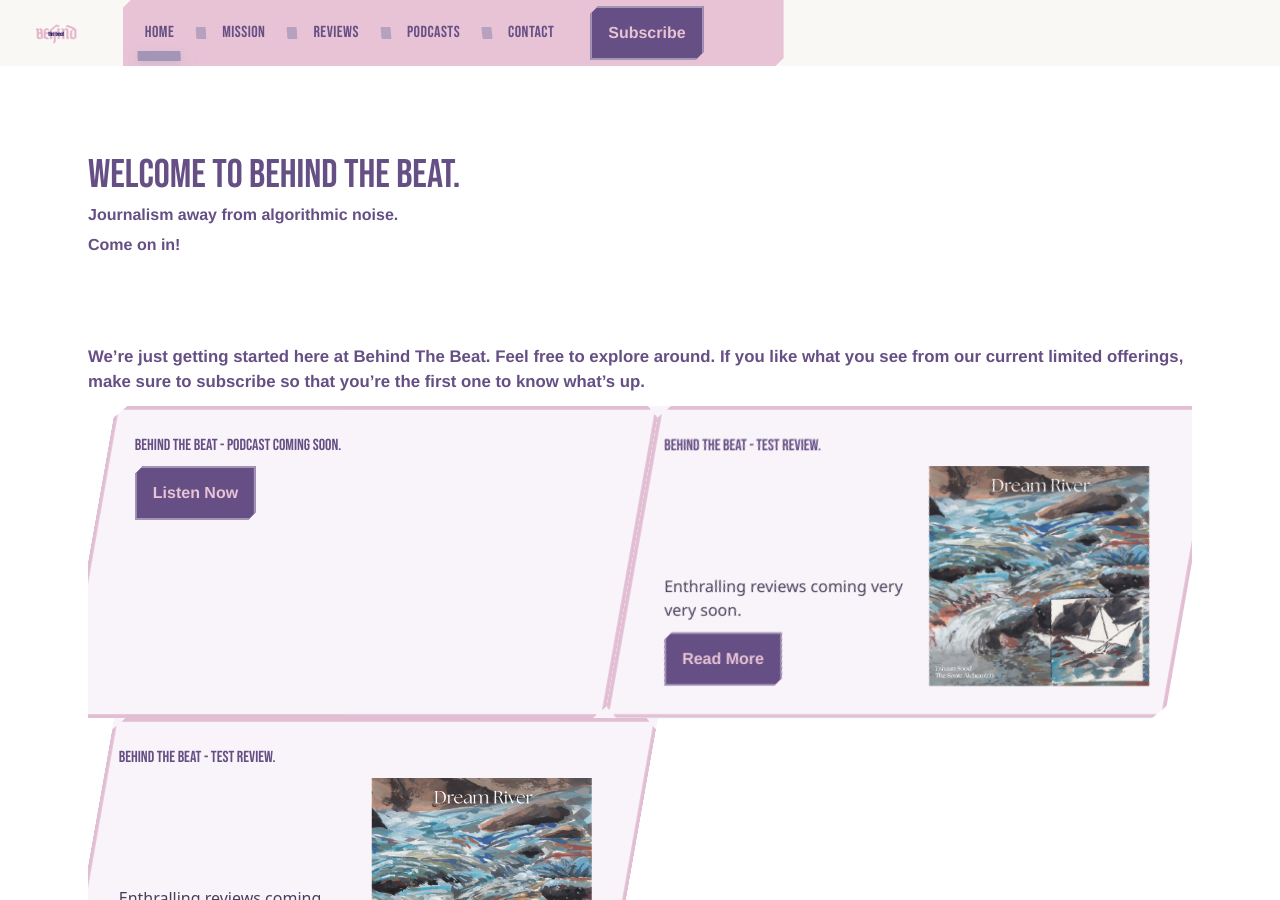
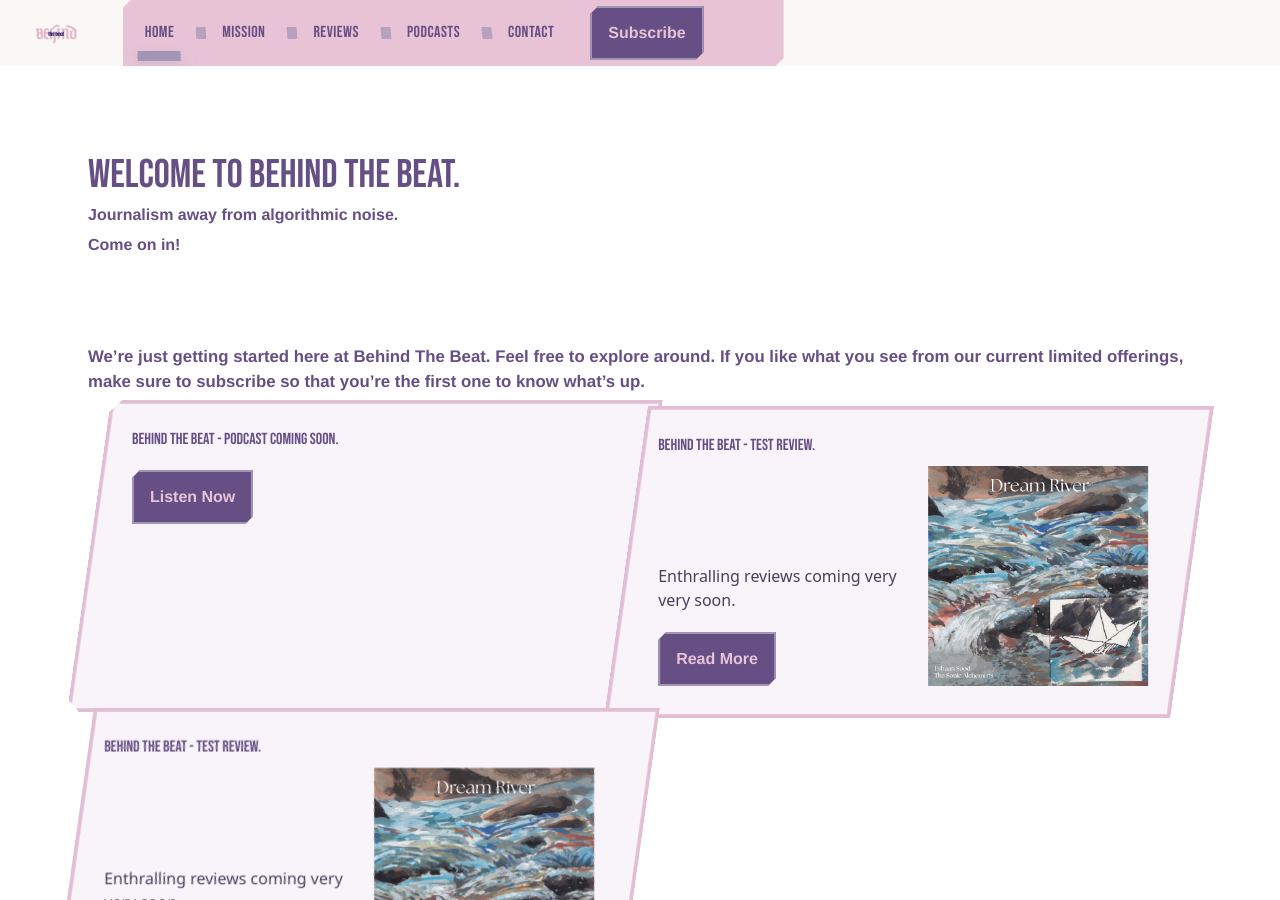
Before and after one commit to EshaanSoood/brbpodcast, a Jekyll site: the page built from index.md, in a window 1280 px wide and 900 px high. Built offline with Jekyll 4.4.1, drawn with Linux system fonts in a browser that asks for light colours; some web fonts are replaced.

```diff
--- a/assets/build/css/overrides.css
+++ b/assets/build/css/overrides.css
@@ -1,3 +1,6 @@
+/* Reset default browser margins that create the top band */
+html, body { margin: 0; padding: 0; }
+
 /* Post grid: force 2 columns on md and up */
 @media (min-width: 768px) {
 	.post-list {
@@ -328,13 +331,6 @@
 }
 
 /* Homepage post cards: framed 4:5 tiles, full-card link, subtle overlap */
-.post-list {
-	display: grid;
-	grid-template-columns: 1fr;
-	gap: 16px;
-	align-items: stretch; /* ensure equal-height items per row */
-	overflow-x: hidden; /* prevent horizontal scroll from decorative transforms */
-}
 
 @media (min-width: 768px) {
 	.post-list {
@@ -974,3 +970,157 @@
 
 /* Container alignment guard */
 .site-container { max-width: 72rem; margin-inline: auto; padding-inline: calc(var(--spacing)*3); }
+
+/* Mission page: remove top gap below nav and prevent margin collapse */
+.mission .site-container { display: flow-root; }
+.mission .site-container > :first-child { margin-top: 0; padding-top: 8px; }
+
+/* Prevent margin-collapse under the nav */
+.site-main > :first-child,
+.page .site-container > :first-child,
+.mission .site-container > :first-child {
+  margin-top: 0 !important;
+  padding-top: 8px; /* breathing room without collapse */
+}
+
+/* --- New Postcard Grid and Card rules (override) --- */
+.post-list {
+	display: grid;
+	grid-template-columns: 1fr;		 /* 1 col: mobile */
+	gap: 16px;							 /* mobile breathing room */
+	align-items: stretch;
+	overflow: visible;					 /* let overlaps show */
+}
+
+/* 2 cols: tablet (overlap on) */
+@media (min-width: 768px) and (max-width: 1023px) {
+	.post-list { grid-template-columns: repeat(2, minmax(0,1fr)); gap: 0; }
+}
+
+/* 3 cols: desktop (overlap on) */
+@media (min-width: 1024px) {
+	.post-list { grid-template-columns: repeat(3, minmax(0,1fr)); gap: 0; }
+}
+
+/* CARD BASE */
+.post-card.card-frame {
+	position: relative; display: block; height: 100%; text-decoration: none;
+	background: #F9F4FA;
+	box-shadow: 0 4px 10px rgba(101,79,132,.10), 0 1px 3px rgba(101,79,132,.14);
+	padding: 14px 16px 16px;
+	overflow: visible;
+
+	/* chamfers */
+	--c-top: 12px; --c-right: 12px; --c-bottom: 12px; --c-left: 12px;
+	--edge: var(--color-purple-dark, #a295b5);
+	--chamfer: var(--color-pink-light, #e8c3d6);
+	clip-path: polygon(
+		var(--c-left) 0%, calc(100% - var(--c-right)) 0%,
+		100% var(--c-top), 100% calc(100% - var(--c-bottom)),
+		calc(100% - var(--c-right)) 100%, var(--c-left) 100%,
+		0% calc(100% - var(--c-bottom)), 0% var(--c-top)
+	);
+
+	/* playful tilt */
+	--card-angle: -8deg;
+	transform: skewX(var(--card-angle));
+	transition: transform 140ms ease, box-shadow 140ms ease;
+}
+.post-card.card-frame:hover,
+.post-card.card-frame:focus-visible {
+	transform: skewX(var(--card-angle)) translateY(-2px);
+	box-shadow: 0 8px 22px rgba(101,79,132,.18);
+	outline: none;
+}
+
+/* frame strokes */
+.post-card.card-frame::before {
+	content: ""; position: absolute; inset: 0; pointer-events: none; clip-path: inherit;
+	--b: 3px;
+	background:
+		linear-gradient(var(--edge),var(--edge)) top/100% var(--b) no-repeat,
+		linear-gradient(var(--edge),var(--edge)) bottom/100% var(--b) no-repeat,
+		linear-gradient(var(--edge),var(--edge)) left/var(--b) 100% no-repeat,
+		linear-gradient(var(--edge),var(--edge)) right/var(--b) 100% no-repeat;
+}
+.post-card.card-frame::after {
+	content: ""; position: absolute; inset: 0; pointer-events: none; clip-path: inherit;
+	--b: 4px; opacity: .9;
+	box-shadow:
+		inset var(--b) var(--b) 0 0 var(--chamfer),
+		inset calc(-1*var(--b)) calc(-1*var(--b)) 0 0 var(--chamfer);
+}
+
+/* unskew inner content */
+.post-card.card-frame .card-inner,
+.post-card.card-frame .post-card-content,
+.post-card.card-frame .card-media {
+	transform: skewX(calc(-1 * var(--card-angle)));
+}
+
+/* MEDIA */
+.post-card .card-media {
+	position: relative; width: 100%; aspect-ratio: 4/5; margin-bottom: 12px;
+	clip-path: polygon(10px 0%, 100% 0%, 100% calc(100% - 10px), calc(100% - 10px) 100%, 0% 100%, 0% 10px);
+}
+.post-card .card-media img {
+	position: absolute; inset: 0; width: 100%; height: 100%; object-fit: cover;
+}
+
+/* CONTENT */
+.post-card-title { margin: 6px 0 2px; color: var(--color-purple-darkest,#654f84); }
+.post-card-meta  { font-size: .9rem; opacity: .85; margin-bottom: 6px; }
+.post-card-excerpt { margin-top: 6px; color: #3f3652; }
+.post-card .card-actions { margin-top: 10px; }
+
+/* OVERLAP LOGIC + STAGGER */
+/* Tablet (2 cols): gentle right-overlap + row lift; kill interior chamfers */
+@media (min-width: 768px) and (max-width: 1023px) {
+	.post-list > .post-card:nth-child(2n)	  { margin-left: -12px; z-index: 2; }
+	.post-list > .post-card:nth-child(n+3)	  { margin-top: -12px; }
+
+	/* remove touching chamfers */
+	.post-list > .post-card:nth-child(2n+1) .card-frame,
+	.post-list > .post-card:nth-child(2n+1).card-frame { --c-right: 0px; }
+	.post-list > .post-card:nth-child(2n) .card-frame,
+	.post-list > .post-card:nth-child(2n).card-frame	   { --c-left: 0px; }
+	.post-list > .post-card:nth-child(n+3) .card-frame,
+	.post-list > .post-card:nth-child(n+3).card-frame	  { --c-top: 0px; }
+
+	/* mild vertical stagger for collage feel */
+	.post-list > .post-card:nth-child(4n+1) { transform: skewX(-8deg) translateY(-4px); }
+	.post-list > .post-card:nth-child(4n+3) { transform: skewX(-8deg) translateY(4px); }
+}
+
+/* Desktop (3 cols): rightward overlaps + row lift; kill interior chamfers */
+@media (min-width: 1024px) {
+	.post-list > .post-card:nth-child(3n+2),
+	.post-list > .post-card:nth-child(3n+3) { margin-left: -14px; }
+	.post-list > .post-card:nth-child(3n+2) { z-index: 2; }
+	.post-list > .post-card:nth-child(3n+3) { z-index: 3; }
+	.post-list > .post-card:nth-child(n+4)	  { margin-top: -14px; }
+
+	/* remove touching chamfers */
+	.post-list > .post-card:nth-child(3n+1) .card-frame,
+	.post-list > .post-card:nth-child(3n+1).card-frame { --c-right: 0px; }
+	.post-list > .post-card:nth-child(3n+2) .card-frame,
+	.post-list > .post-card:nth-child(3n+2).card-frame { --c-left: 0px; --c-right: 0px; }
+	.post-list > .post-card:nth-child(3n+3) .card-frame,
+	.post-list > .post-card:nth-child(3n+3).card-frame { --c-left: 0px; }
+	.post-list > .post-card:nth-child(n+4) .card-frame,
+	.post-list > .post-card:nth-child(n+4).card-frame  { --c-top: 0px; }
+
+	/* soft stagger for collage feel */
+	.post-list > .post-card:nth-child(6n+1) { transform: skewX(-8deg) translateY(-6px); }
+	.post-list > .post-card:nth-child(6n+3) { transform: skewX(-8deg) translateY(6px); }
+	.post-list > .post-card:nth-child(6n+5) { transform: skewX(-8deg) translateY(-3px); }
+}
+
+/* Mobile: restore gaps, no overlap; full chamfers */
+@media (max-width: 767px) {
+	.post-list > .post-card { margin: 0; }
+	.post-card.card-frame { --c-left:12px; --c-right:12px; --c-top:12px; }
+}
+
+/* ACCESSIBILITY */
+.post-card.card-frame:focus-visible { outline: 2px solid var(--color-pink-light,#e8c3d6); outline-offset: 3px; }
```
